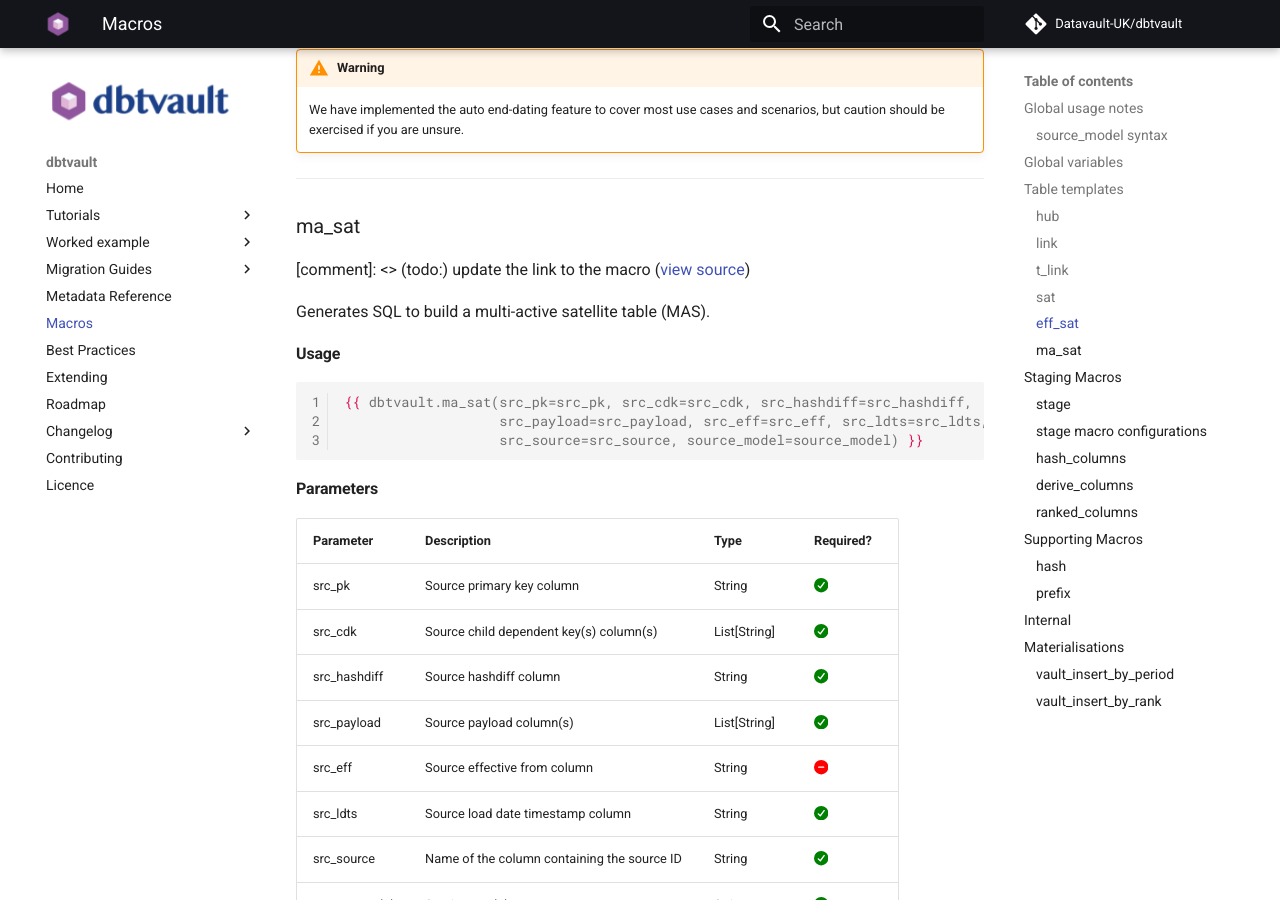
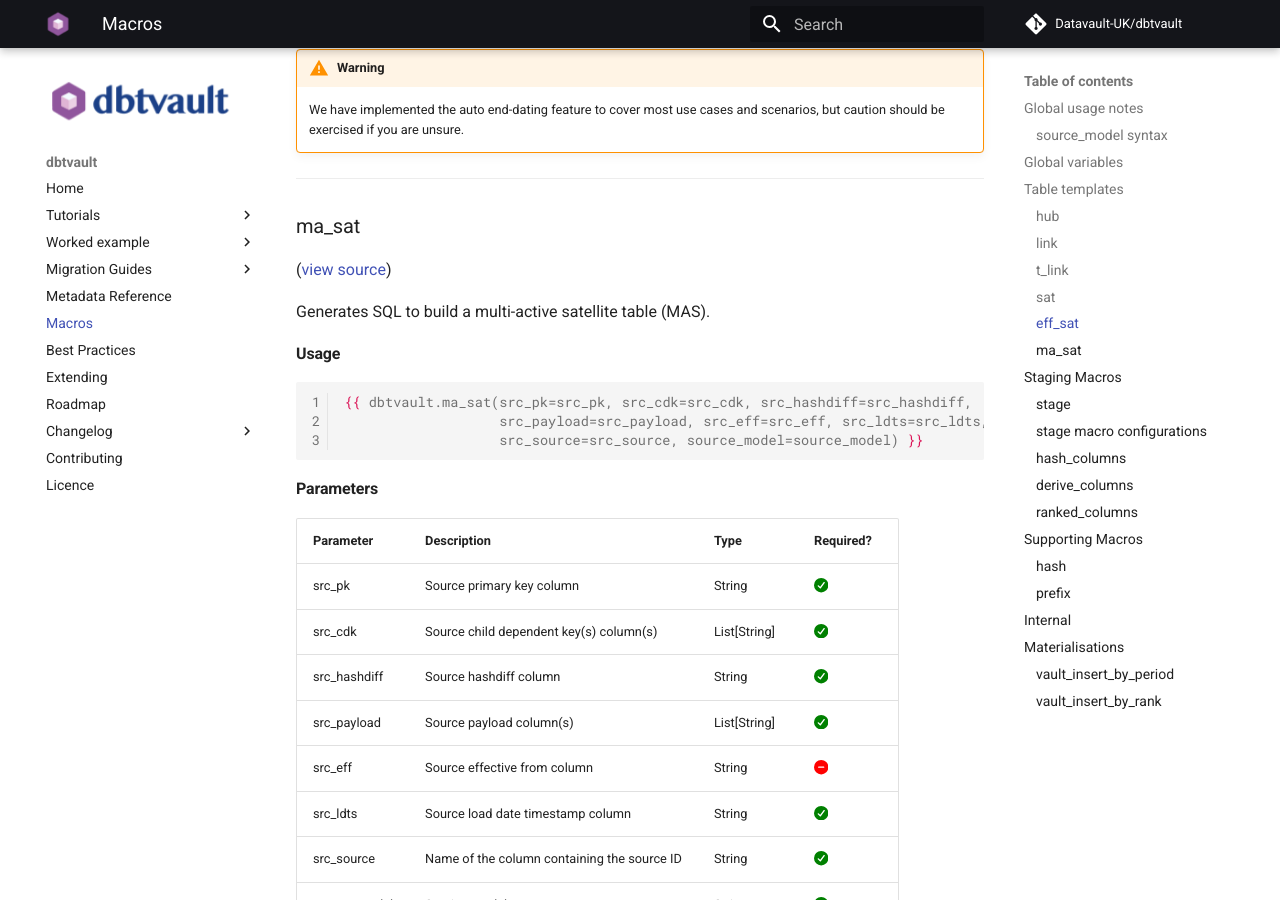
Before and after one commit to Datavault-UK/automate-dv-docs, an MkDocs documentation site: the page built from docs/macros.md, in a window 1280 px wide and 900 px high, scrolled down 9376 px. Built offline with MkDocs 1.6.1 and Material for MkDocs 9.7.7, drawn with Linux system fonts in a browser that asks for light colours; comment, search, counter and statistics services are not loaded.

Commit message:
Minor corrections

```diff
--- a/docs/macros.md
+++ b/docs/macros.md
@@ -893,8 +893,7 @@
 
 ### ma_sat
 
-[comment]: <> (todo:) update the link to the macro
-([view source](https://github.com/Datavault-UK/dbtvault/blob/release/0.7.8/macros/tables/ma_sat.sql))
+([view source](https://github.com/Datavault-UK/dbtvault/blob/release/0.7.9/macros/tables/ma_sat.sql))
 
 Generates SQL to build a multi-active satellite table (MAS).
 
```
Also changed, not shown: docs/tutorial/tut_multi_active_satellites.md (+1 -1 lines).
